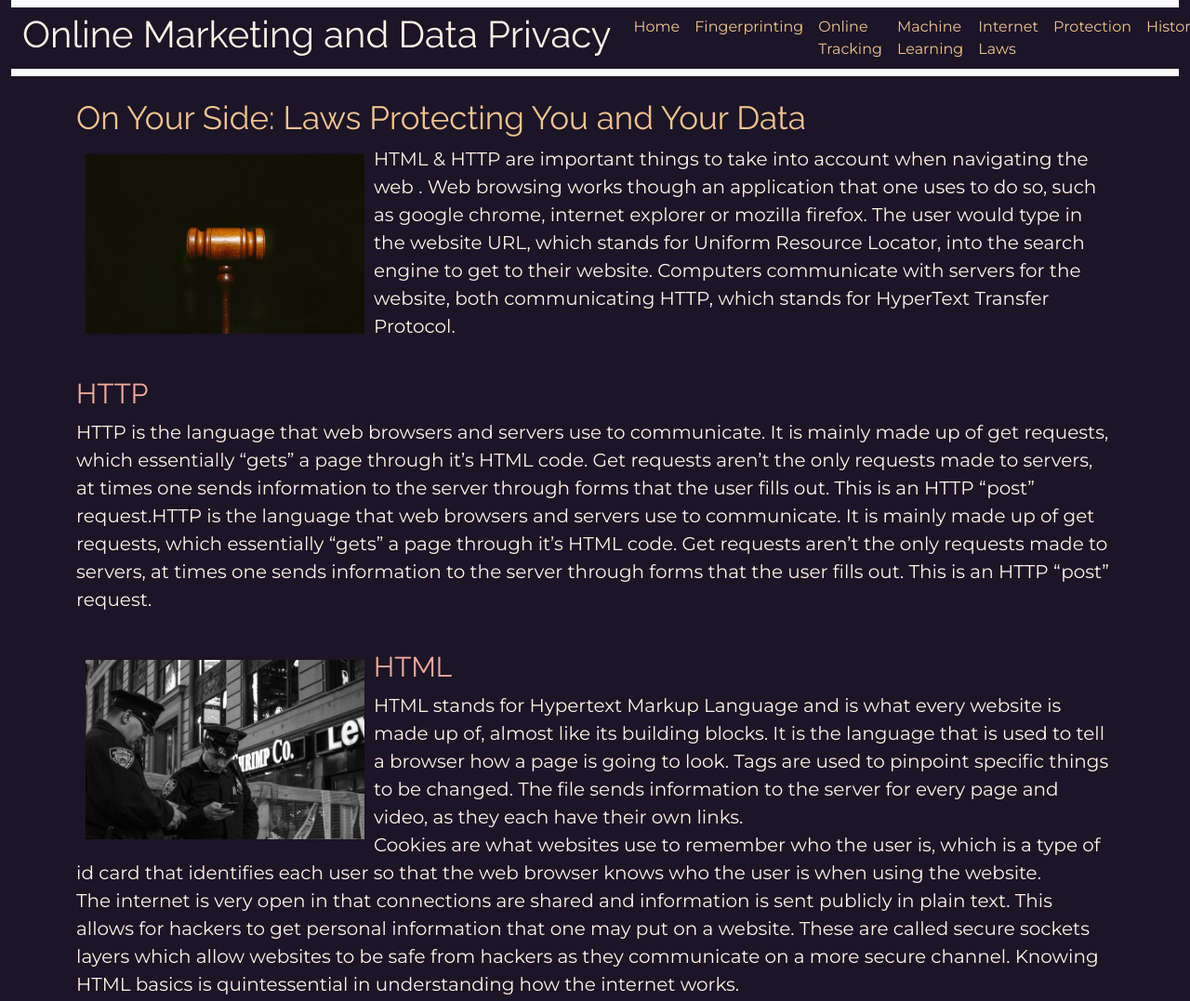
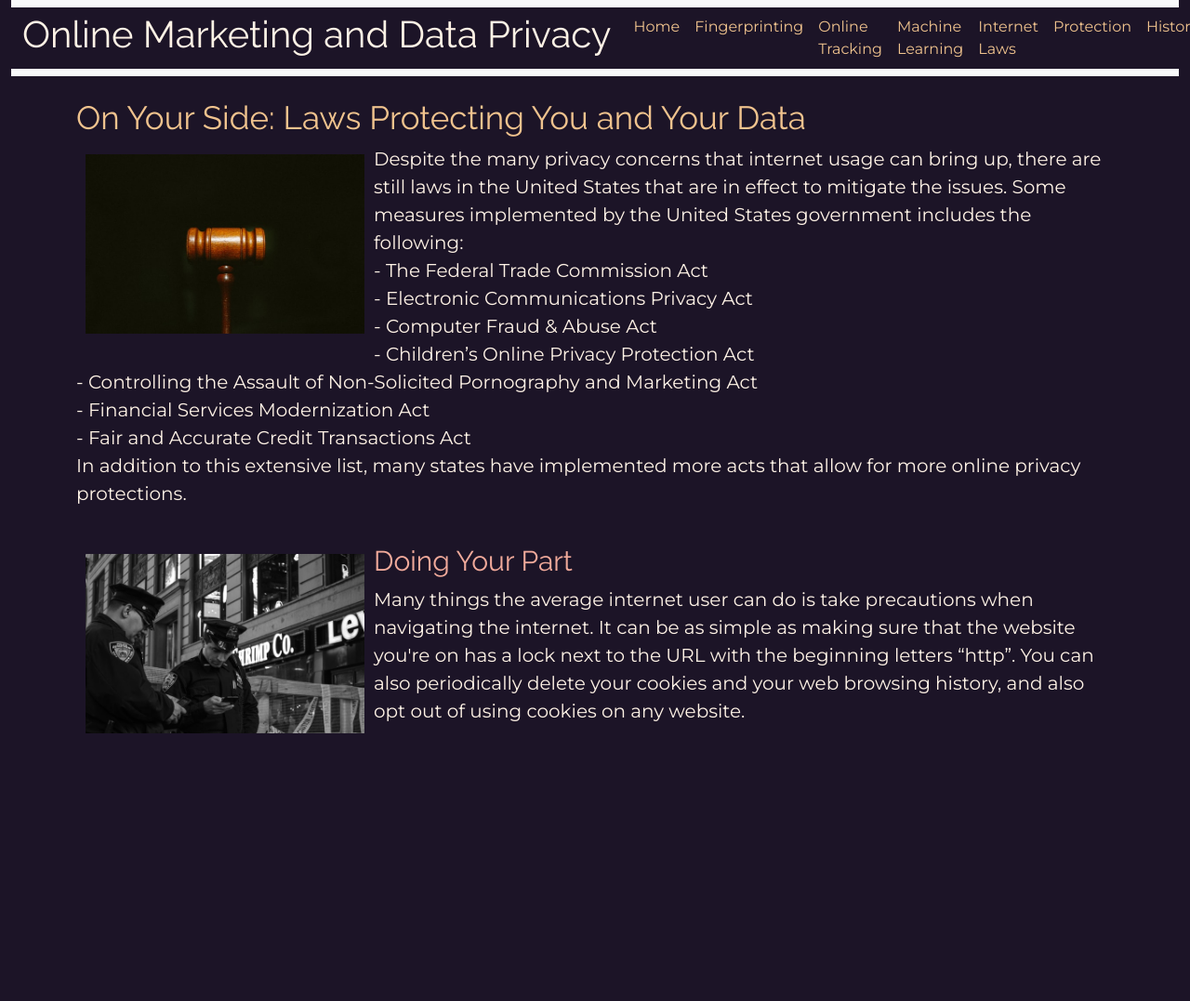
Before and after one commit to LeslieTepale/DataPrivacy-IS117sp21, a plain HTML site: page docs/laws.html in a window 1280 px wide. Shown: the top 1077 px of the page at 93% size. After the commit the page ends 844 px from the top, so only its background shows below. Drawn offline with nearby package versions, Linux system fonts and the light colour scheme.

Commit message:
Task: content completed

```diff
--- a/docs/laws.html
+++ b/docs/laws.html
@@ -59,38 +59,24 @@
 <div class="container-lg">
     <h2>On Your Side: Laws Protecting You and Your Data</h2>
     <img src="images/gavel.jpg" align="left" style="width: 320px; height: 213px; padding: 10px">
-    <p>HTML & HTTP are important things to take into account when navigating the web
-        . Web browsing works though an application that one uses to do so, such as google
-        chrome, internet explorer or mozilla firefox. The user would type in the
-        website URL, which stands for Uniform Resource Locator, into the search
-        engine to get to their website. Computers communicate with servers for the
-        website, both communicating HTTP, which stands for HyperText Transfer Protocol. </p><br>
-    <h3>HTTP</h3>
-    <p>HTTP is the language that web browsers and servers use to communicate. It is
-        mainly made up of get requests, which essentially “gets” a page through
-        it’s HTML code. Get requests aren’t the only requests made to servers,
-        at times one sends information to the server through forms that the user
-        fills out. This is an HTTP “post” request.HTTP is the language that web
-        browsers and servers use to communicate. It is mainly made up of get requests,
-        which essentially “gets” a page through it’s HTML code. Get requests aren’t
-        the only requests made to servers, at times one sends information to the server
-        through forms that the user fills out. This is an HTTP “post” request.
+    <p>Despite the many privacy concerns that internet usage can bring up, there are still laws in the United States that are in effect to mitigate the issues.
+        Some measures implemented by the United States government includes the following:  <br> - The Federal Trade Commission Act <br>
+        - Electronic Communications Privacy Act <br>
+        - Computer Fraud & Abuse Act <br>
+        - Children’s Online Privacy Protection Act <br>
+        - Controlling the Assault of Non-Solicited Pornography and Marketing Act <br>
+        - Financial Services Modernization Act <br>
+        - Fair and Accurate Credit Transactions Act <br>
+        In addition to this extensive list, many states have implemented more acts that allow for more online privacy protections.
+
     </p><br>
 
     <img src="images/nypd.jpg" align="left" style="width: 320px; height:213px; padding: 10px">
-    <h3>HTML</h3>
-    <p>HTML stands for Hypertext Markup Language and is what every website is made
-        up of, almost like its building blocks. It is the language that is used to
-        tell a browser how a page is going to look. Tags are used to pinpoint
-        specific things to be changed. The file sends information to the server for every
-        page and video, as they each have their own links. <br>
-        Cookies are what websites use to remember who the user is, which is a type of id
-        card that identifies each user so that the web browser knows who the user is when using the website. <br>
-        The internet is very open in that connections are shared and information is sent
-        publicly in plain text. This allows for hackers to get personal information that one may put
-        on a website. These are called secure sockets layers which allow websites to be safe from
-        hackers as they communicate on a more secure channel. Knowing HTML basics is quintessential in
-        understanding how the internet works.
+    <h3>Doing Your Part</h3>
+    <p>Many things the average internet user can do is take precautions when navigating the internet. It can be as simple
+        as making sure that the website you're on has a lock next to the URL with the beginning letters “http”. You can also periodically
+        delete your cookies and your web browsing history,
+        and also opt out of using cookies on any website.
     </p>
 
 </div>
```
Also changed, not shown: docs/aboutUs.html (+4 -6 lines), docs/history.html (+6 -30 lines).
